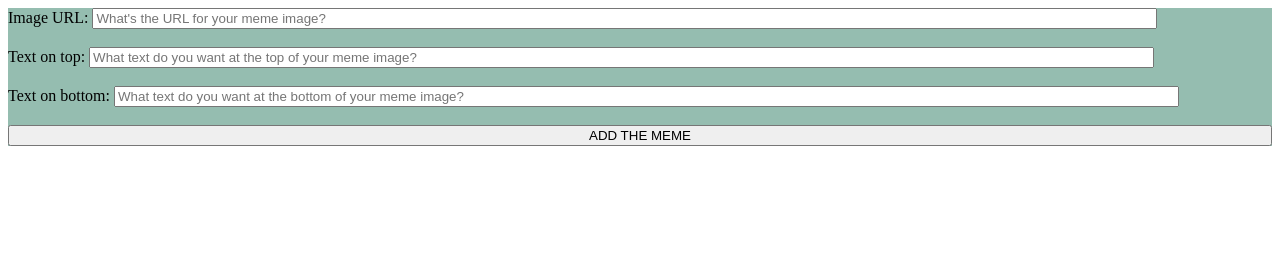
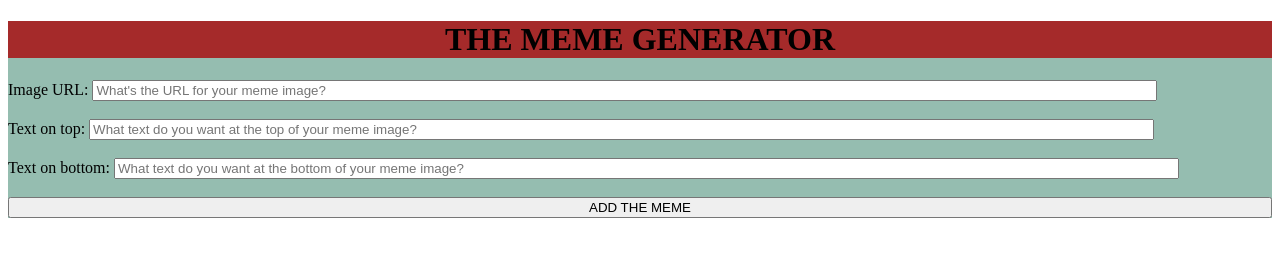
Before and after one commit to maulik8789/memeGenerator, a plain HTML site: page index.html in a window 1280 px wide. Drawn offline with Linux system fonts and the light colour scheme.

Commit message:
Update index.html

```diff
--- a/index.html
+++ b/index.html
@@ -9,6 +9,7 @@
 </head>
 <body>
     <form action = "" id = 'mainPage' style="background-color: rgb(149, 189, 176);">
+        <h1 style ="background-color: brown; text-align: center;">THE MEME GENERATOR</h1>
         <label for="urlImg">Image URL: </label>
         <input id = 'urlImg' type="text" placeholder="What's the URL for your meme image?" size="130"><br><br>
         <label for="topText">Text on top: </label>
```
